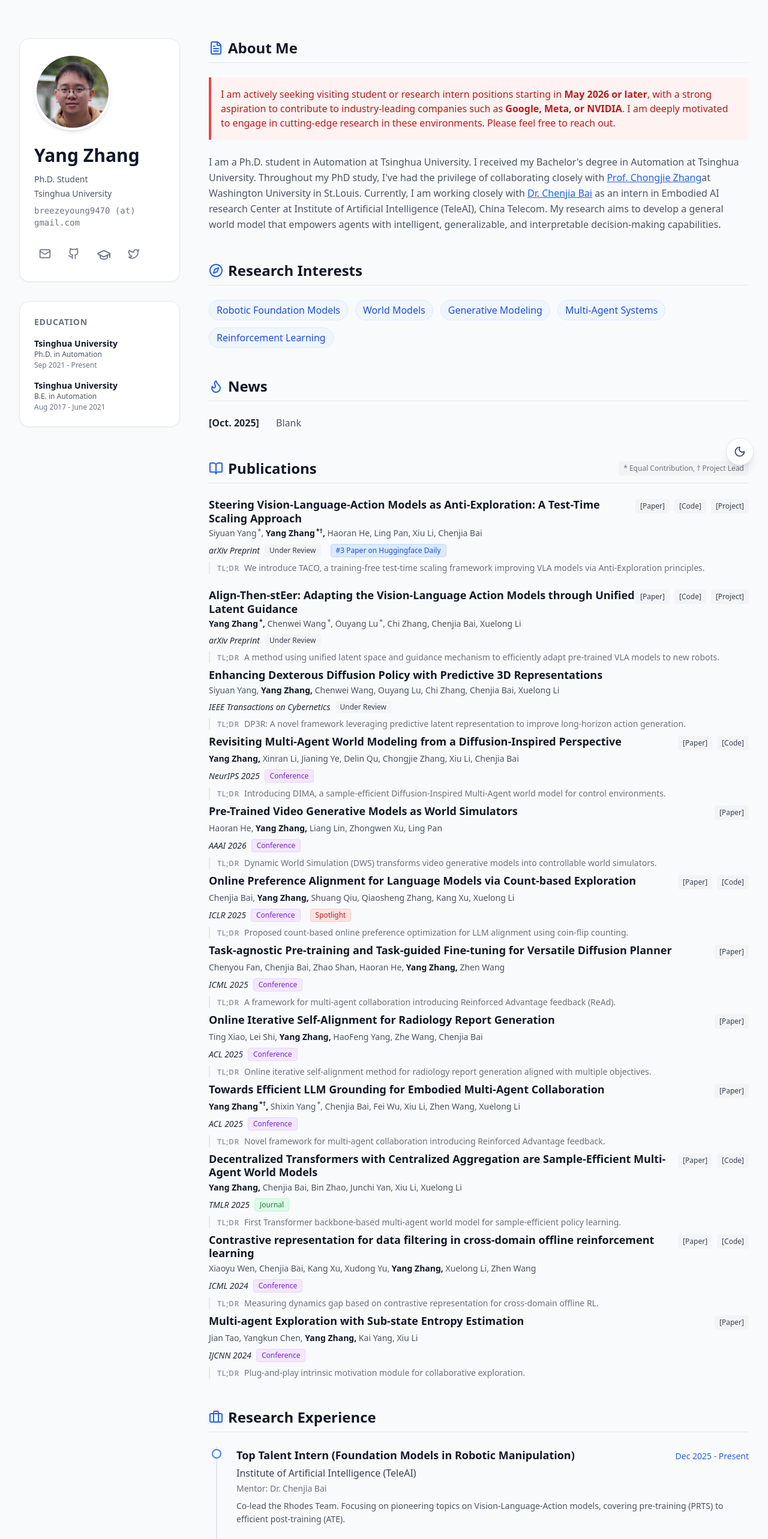
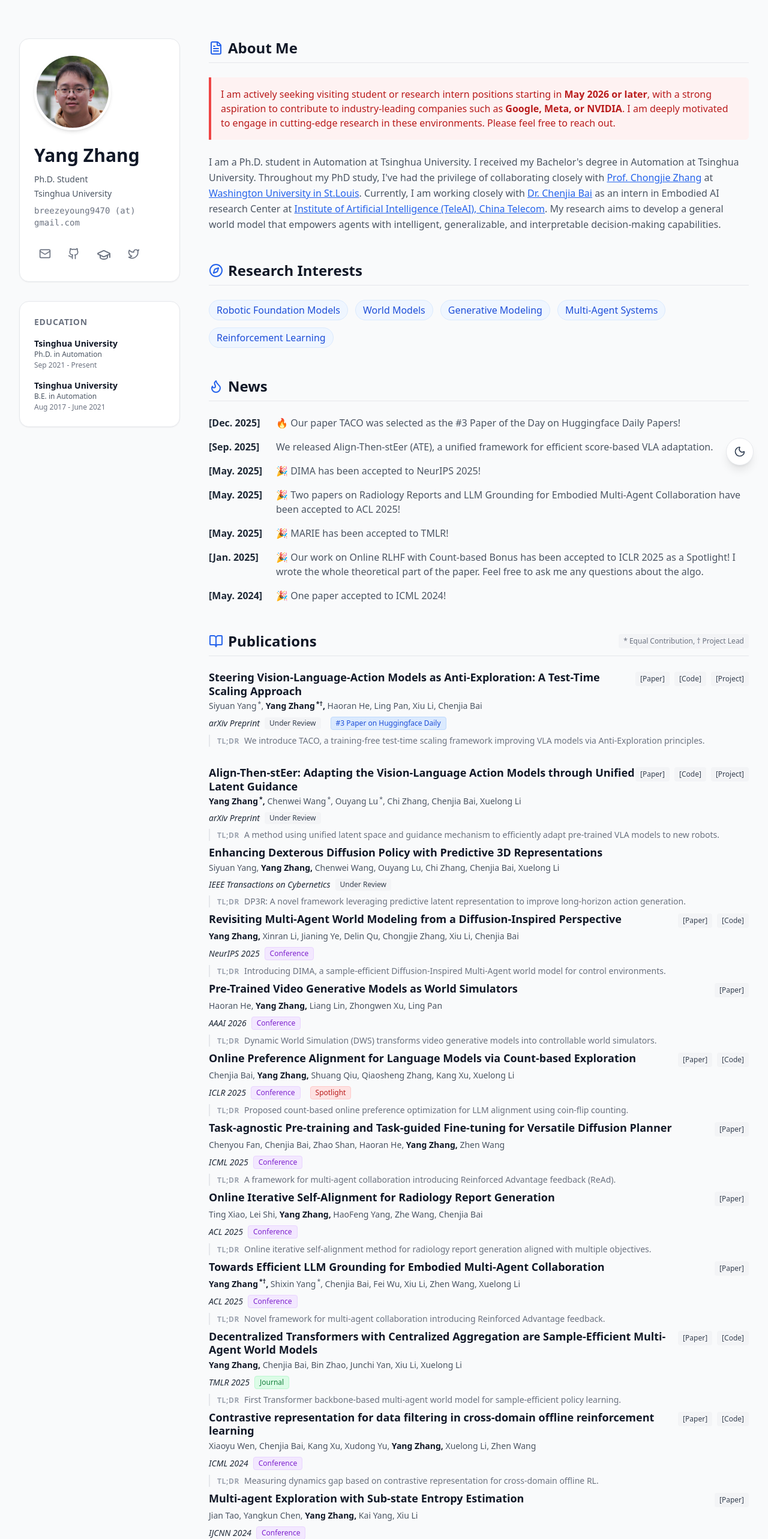
Before and after one commit to breez3young/breez3young.github.io, a React (Vite) app: page / in a window 1280 px wide. Shown: the top 2566 px of the page at 60% size. Built offline with nearby package versions, Linux system fonts and the light colour scheme.

Commit message:
updated at 1207 afternoon

```diff
--- a/src/App.jsx
+++ b/src/App.jsx
@@ -22,8 +22,16 @@ const PROFILE = {
         className="text-blue-600 dark:text-blue-400 hover:underline font-medium"
       >
         Prof. Chongjie Zhang
-      </a>
-      at Washington University in St.Louis. Currently, I am working closely with{' '}
+      </a>{' '}
+      at{' '}
+      <a
+        href="https://washu.edu/"
+        target="_blank"
+        rel="noreferrer"
+        className="text-blue-600 dark:text-blue-400 hover:underline font-medium"
+      >
+        Washington University in St.Louis
+      </a>. Currently, I am working closely with{' '}
       <a
         href="https://baichenjia.cn/"
         target="_blank"
@@ -32,7 +40,15 @@ const PROFILE = {
       >
         Dr. Chenjia Bai
       </a>{' '}
-      as an intern in Embodied AI research Center at Institute of Artificial Intelligence (TeleAI), China Telecom. My research aims to develop a general world model that empowers agents with intelligent, generalizable, and interpretable decision-making capabilities.
+      as an intern in Embodied AI research Center at{' '}
+      <a
+        href="https://www.chinatelecomglobal.com/"
+        target="_blank"
+        rel="noreferrer"
+        className="text-blue-600 dark:text-blue-400 hover:underline font-medium"
+      >
+        Institute of Artificial Intelligence (TeleAI), China Telecom
+      </a>. My research aims to develop a general world model that empowers agents with intelligent, generalizable, and interpretable decision-making capabilities.
     </>
   ),};
 
@@ -60,20 +76,28 @@ const EDUCATION = [
 ];
 
 const NEWS = [
-  { date: "Oct. 2025", content: "Blank" },
+  { date: "Dec. 2025", content: "🔥 Our paper TACO was selected as the #3 Paper of the Day on Huggingface Daily Papers!" },
+  { date: "Sep. 2025", content: "We released Align-Then-stEer (ATE), a unified framework for efficient score-based VLA adaptation." },
+  { date: "May. 2025", content: "🎉 DIMA has been accepted to NeurIPS 2025!" },
+  { date: "May. 2025", content: "🎉 Two papers on Radiology Reports and LLM Grounding for Embodied Multi-Agent Collaboration have been accepted to ACL 2025!" },
+  { date: "May. 2025", content: "🎉 MARIE has been accepted to TMLR!" },
+  { date: "Jan. 2025", content: "🎉 Our work on Online RLHF with Count-based Bonus has been accepted to ICLR 2025 as a Spotlight! I wrote the whole theoretical part of the paper. Feel free to ask me any questions about the algo." },
+  { date: "May. 2024", content: "🎉 One paper accepted to ICML 2024!" },
 ];
 
 const EXPERIENCE = [
   {
     role: "Top Talent Intern (Foundation Models in Robotic Manipulation)",
-    company: "Institute of Artificial Intelligence (TeleAI)",
+    company: "Institute of Artificial Intelligence (TeleAI), China Telecom",
+    // companyUrl: "https://teleai.cn/",
     date: "Dec 2025 - Present",
     mentor: "Dr. Chenjia Bai",
     desc: "Co-lead the Rhodes Team. Focusing on pioneering topics on Vision-Language-Action models, covering pre-training (PRTS) to efficient post-training (ATE)."
   },
   {
     role: "Regular Research Intern (Foundation Models in Robotic Manipulation)",
-    company: "Institute of Artificial Intelligence (TeleAI)",
+    company: "Institute of Artificial Intelligence (TeleAI), China Telecom",
+    // companyUrl: "https://teleai.cn/",
     date: "Sep 2024 - Nov 2025",
     mentor: "Dr. Chenjia Bai",
     desc: "Co-founded and co-lead the Rhodes Team. Focusing on pioneering topics on Vision-Language-Action models, covering pre-training (PRTS) to efficient post-training (ATE)."
@@ -102,7 +126,8 @@ const PUBLICATIONS = [
     year: "2025",
     tags: ["Under Review", "#3 Paper on Huggingface Daily"],
     tldr: "We introduce TACO, a training-free test-time scaling framework improving VLA models via Anti-Exploration principles.",
-    links: { paper: "https://arxiv.org/abs/2512.02834", code: "https://github.com/breez3young/TACO", project: "https://vla-anti-exploration.github.io/" }
+    links: { paper: "https://arxiv.org/abs/2512.02834", code: "https://github.com/breez3young/TACO", project: "https://vla-anti-exploration.github.io/" },
+    // image: "/images/taco.jpg"
   },
   {
     title: "Align-Then-stEer: Adapting the Vision-Language Action Models through Unified Latent Guidance",
@@ -280,9 +305,7 @@ const Badge = ({ children, type = "default", className = "" }) => {
 };
 
 const PaperCard = ({ paper }) => {
-  // --- New Helper to render author name with proper superscript ---
   const renderAuthorName = (authorString) => {
-    // Regex matches text followed by * or † at the end
     const match = authorString.match(/^(.+?)([*†]+)$/);
     if (match) {
         return (
@@ -295,7 +318,25 @@ const PaperCard = ({ paper }) => {
   };
 
   return (
-    <div className="mb-6 group">
+    // Changed layout to allow image on left
+    <div className="mb-8 group flex flex-col md:flex-row gap-6">
+
+      {/* Image Section (Conditionally Rendered) */}
+      {paper.image && (
+        <div className="w-full md:w-64 shrink-0 mt-1">
+          <div className="rounded-lg overflow-hidden border border-gray-200 dark:border-gray-800 shadow-sm group-hover:shadow-md transition-shadow">
+            {/* Removed object-cover and fixed height (md:h-36) to allow auto-resize and maintain aspect ratio */}
+            <img
+              src={paper.image}
+              alt={paper.title}
+              className="w-full h-auto"
+            />
+          </div>
+        </div>
+      )}
+
+      {/* Content Section */}
+      <div className="flex-1">
         <div className="flex flex-col sm:flex-row sm:items-baseline justify-between mb-1">
           <h3 className="text-lg font-semibold text-gray-900 dark:text-white leading-tight group-hover:text-blue-600 dark:group-hover:text-blue-400 transition-colors">
             {paper.title}
@@ -324,7 +365,6 @@ const PaperCard = ({ paper }) => {
         <div className="text-sm text-gray-600 dark:text-gray-400 mb-2">
           {paper.authors.map((author, idx) => (
             <span key={idx} className={author.includes("Yang Zhang") ? "font-bold text-gray-900 dark:text-white" : ""}>
-            {/* Call the new helper here */}
               {renderAuthorName(author)}
               {idx < paper.authors.length - 1 ? ", " : ""}
             </span>
@@ -343,6 +383,7 @@ const PaperCard = ({ paper }) => {
         <div className="text-sm text-gray-500 dark:text-gray-400 pl-3 border-l-2 border-gray-200 dark:border-gray-700">
           <span className="font-semibold text-xs uppercase tracking-wider text-gray-400 mr-2">TL;DR</span>
           {paper.tldr}
+        </div>
       </div>
     </div>
   );
@@ -510,7 +551,20 @@ export default function App() {
                       <h3 className="text-lg font-bold text-gray-900 dark:text-white">{exp.role}</h3>
                       <span className="text-sm font-medium text-blue-600 dark:text-blue-400 whitespace-nowrap">{exp.date}</span>
                     </div>
-                    <div className="text-md font-medium text-gray-700 dark:text-gray-300 mb-1">{exp.company}</div>
+                    <div className="text-md font-medium text-gray-700 dark:text-gray-300 mb-1">
+                      {exp.companyUrl ? (
+                        <a
+                          href={exp.companyUrl}
+                          target="_blank"
+                          rel="noreferrer"
+                          className="text-blue-600 dark:text-blue-400 hover:underline"
+                        >
+                          {exp.company}
+                        </a>
+                      ) : (
+                        exp.company
+                      )}
+                    </div>
                     {exp.mentor && <div className="text-sm text-gray-500 mb-2">Mentor: {exp.mentor}</div>}
                     <p className="text-sm text-gray-600 dark:text-gray-400 leading-relaxed">
                       {exp.desc}
```
Also changed, not shown: public/images/taco.jpg (added). Lines whose indentation alone changed are shown as unchanged.
